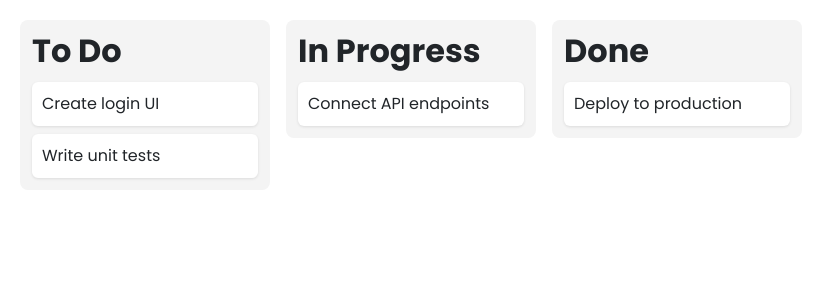
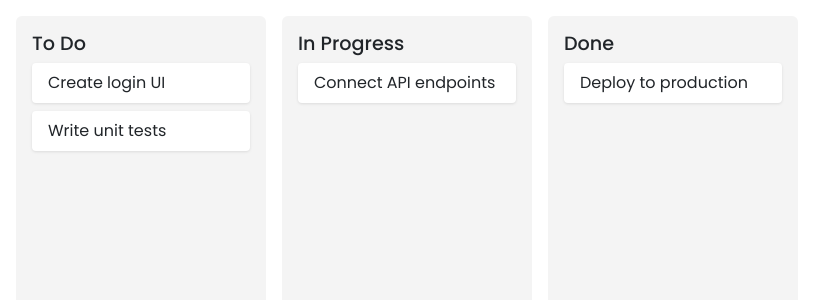
Before and after one commit to VeronikaPoteichuk/Jira, a React app in the folder frontend/: page /board in a window 1280 px wide. Shown: the top 300 px of the page, without its empty margins (0-825 px from the left). Built offline with nearby package versions, Linux system fonts and the light colour scheme; the HTML template or start-up script is replaced by a standard one.

Commit message:
Improved version with static values

```diff
--- a/frontend/src/app/App.js
+++ b/frontend/src/app/App.js
@@ -3,7 +3,7 @@ import { BrowserRouter, Routes, Route } from 'react-router-dom';
 import AuthForm from "../sign_in_and_sign_up/SignInAndSignUpForm";
 import ListUsers from "../list_users/ListUsers";
 import MainPage from "../main_page/MainPage";
-import Board from '../boards/Boards';
+import TaskBoard from '../boards/Boards';
 import 'bootstrap/dist/css/bootstrap.min.css';
 
 function App() {
@@ -13,7 +13,7 @@ function App() {
       <Route path="/" element={<MainPage />} />
       <Route path="/users" element={<ListUsers />} />
       <Route path="/auth" element={<AuthForm />} />
-      <Route path="/board" element={<Board />} />
+      <Route path="/board" element={<TaskBoard />} />
       </Routes>
     </BrowserRouter>
   );
--- a/frontend/src/boards/Boards.js
+++ b/frontend/src/boards/Boards.js
@@ -62,14 +62,12 @@ function TaskBoard() {
 
   const handleDragEnd = (event) => {
     const { active, over } = event;
-    if (!over) return;
-
-    if (active.id === over.id) {
+    if (!over || active.id === over.id) {
       resetDrag();
       return;
     }
 
-    // Dragging column
+    // Перемещение колонок
     if (columns.some(col => col.id === active.id)) {
       const oldIndex = columns.findIndex(col => col.id === active.id);
       const newIndex = columns.findIndex(col => col.id === over.id);
@@ -78,13 +76,13 @@ function TaskBoard() {
       return;
     }
 
-    // Dragging task
+    // Перемещение задач
     const fromColumn = columns.find(col =>
-      col.tasks.find(task => task.id === active.id)
+      col.tasks.some(task => task.id === active.id)
     );
     const toColumn = columns.find(col =>
       col.id === over.id ||
-      col.tasks.find(task => task.id === over.id)
+      col.tasks.some(task => task.id === over.id)
     );
 
     if (!fromColumn || !toColumn) {
@@ -150,9 +148,10 @@ function TaskBoard() {
             <Column key={col.id} column={col} />
           ))}
         </SortableContext>
+
         <DragOverlay>
-          {activeTask && <TaskCard task={activeTask} isDragging />}
-          {activeColumn && <Column column={activeColumn} isDragging />}
+          {activeTask ? <TaskCard task={activeTask} isDragging /> :
+           activeColumn ? <Column column={activeColumn} isDragging /> : null}
         </DragOverlay>
       </div>
     </DndContext>
@@ -170,11 +169,20 @@ function Column({ column, isDragging }) {
   };
 
   return (
-    <div ref={setNodeRef} style={style} {...attributes} {...listeners}>
-      <div className={`column ${isDragging ? 'dragging' : ''}`}>
+    <div
+      className={`column-wrapper ${isDragging ? 'dragging' : ''}`}
+      ref={setNodeRef}
+      style={style}
+      {...attributes}
+      {...listeners}
+    >
+      <div className="column">
         <h2 className="column-title">{column.title}</h2>
-        <SortableContext items={column.tasks.map(t => t.id)} strategy={verticalListSortingStrategy}>
-          <div className="task-list" id={column.id}>
+        <SortableContext
+          items={column.tasks.map(t => t.id)}
+          strategy={verticalListSortingStrategy}
+        >
+          <div className="task-list">
             {column.tasks.map(task => (
               <SortableTaskCard key={task.id} task={task} />
             ))}
--- a/frontend/src/boards/style.css
+++ b/frontend/src/boards/style.css
@@ -1,82 +1,38 @@
-/* .taskboard {
+
+.taskboard {
     display: flex;
-    gap: 20px;
-    padding: 20px;
-    background: #f4f5f7;
+    gap: 1rem;
+    padding: 1rem;
     overflow-x: auto;
 }
 
+.column-wrapper {
+    width: 250px;
+    flex-shrink: 0;
+}
+
 .column {
-    background: #ebecf0;
-    border-radius: 8px;
-    padding: 16px;
-    width: 300px;
-    display: flex;
-    flex-direction: column;
+    background: #f4f4f4;
+    border-radius: 6px;
+    padding: 1rem;
+    min-height: 300px;
 }
 
 .column-title {
-    font-size: 18px;
-    font-weight: 600;
-    margin-bottom: 12px;
+    font-size: 1.2rem;
+    margin-bottom: 0.5rem;
 }
 
 .task-list {
     display: flex;
     flex-direction: column;
-    gap: 10px;
-    min-height: 50px;
+    gap: 0.5rem;
 }
 
 .task-card {
-    background: #fff;
+    padding: 0.5rem 1rem;
+    background: white;
     border-radius: 4px;
-    padding: 10px;
-    box-shadow: 0 1px 2px rgba(9, 30, 66, 0.25);
-    cursor: grab;
-    transition: transform 0.2s;
-  }
-
-  .task-card.dragging {
-    opacity: 0.5;
-  }
-
-  .column.dragging {
-    opacity: 0.7;
-    transform: scale(1.02);
-  } */
-
-  .taskboard {
-    display: flex;
-    gap: 16px;
-    padding: 20px;
-    overflow-x: auto;
-  }
-
-  .column {
-    background: #f4f4f4;
-    border-radius: 8px;
-    padding: 12px;
-    min-width: 250px;
-    max-height: 90vh;
-    overflow-y: auto;
-  }
-
-  .column-title {
-    margin-bottom: 12px;
-    font-weight: bold;
-  }
-
-  .task-list {
-    display: flex;
-    flex-direction: column;
-    gap: 8px;
-  }
-
-  .task-card {
-    padding: 10px;
-    background: white;
-    border-radius: 6px;
     box-shadow: 0 1px 3px rgba(0,0,0,0.1);
     cursor: grab;
 }
```
Also changed, not shown: 1 other file (tests, documents, lock files or other folders). Lines whose indentation alone changed are shown as unchanged.
